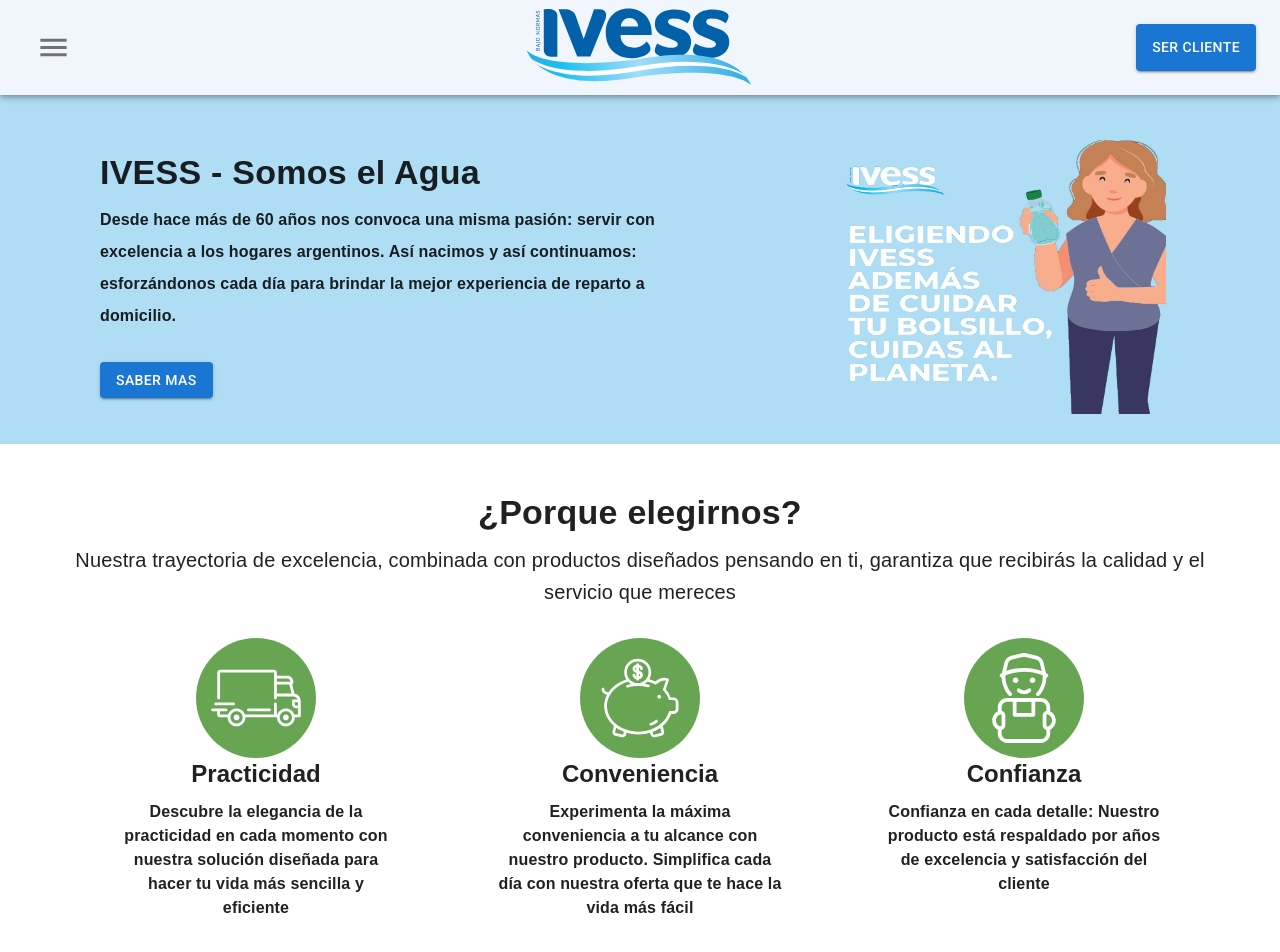
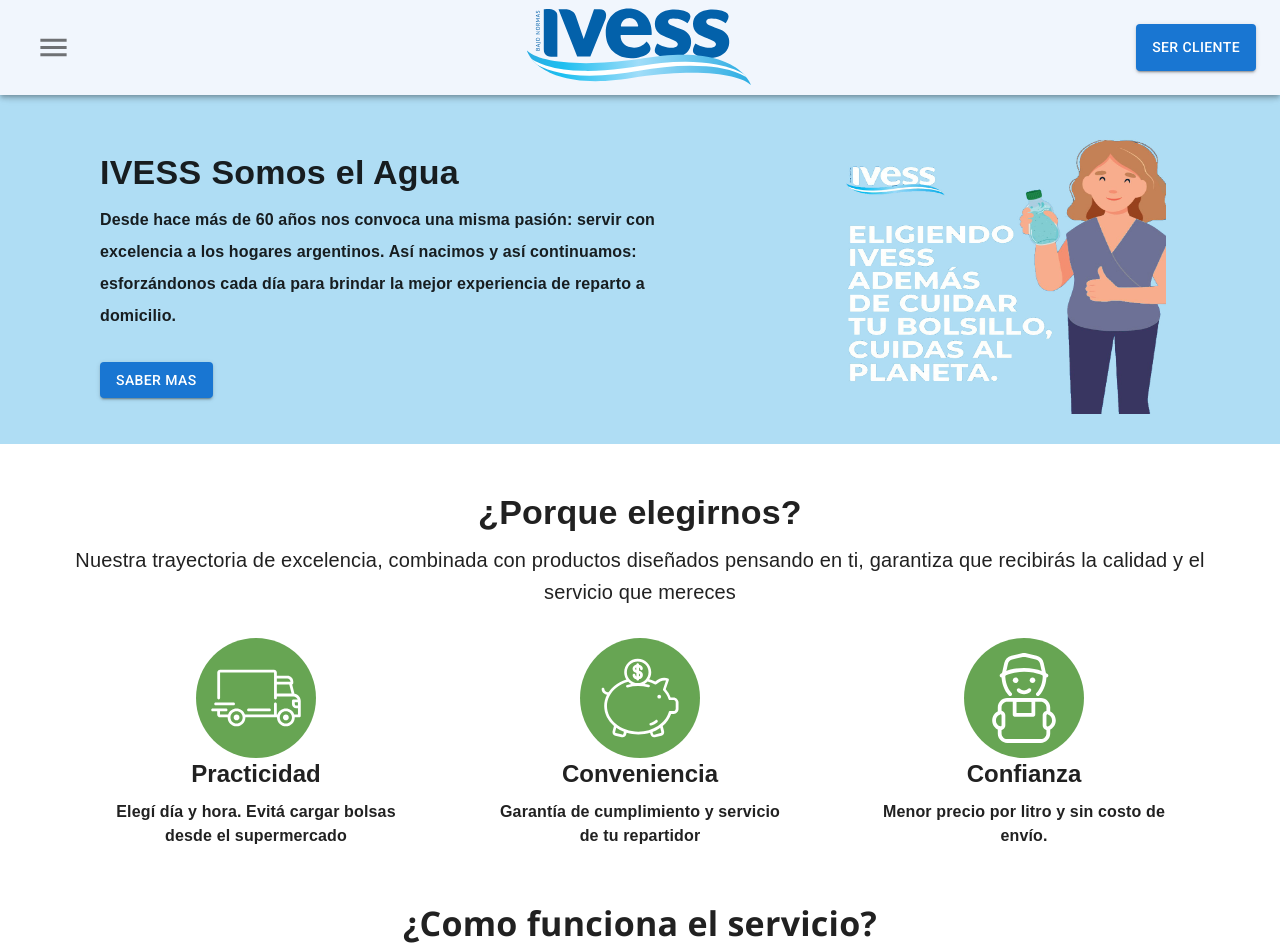
Before and after one commit to carlitosmcqueen/Pagina-Ivess-prueba, a React (Create React App) app: page / in a window 1280 px wide. Shown: the top 952 px of the page. Built offline with nearby package versions, Linux system fonts and the light colour scheme; no server answers.

Commit message:
detalles en los icons

```diff
--- a/src/Containers/main/main1.js
+++ b/src/Containers/main/main1.js
@@ -13,9 +13,15 @@
                 <Grid item xs={12} sm={12} md={7} sx={{ display:"flex", justifyContent:"space-between", alignItems: "center",padding:{xs:"10px 10px",sm:"20px 20px", md:"50px "}}}>
                     <Box sx={{ display:"flex",height:{xs:"auto",lg:"30vh"},justifyContent:"space-around",flexDirection:'column',alignItems:"space-between"}}>
                         <Box sx={{padding:"10px"}}>
-                        <Typography variant="h4" fontFamily='montserrat,sans-serif' fontWeight="bold" >
-                            IVESS - Somos el Agua
-                        </Typography>
+                            <Box sx={{display:"flex",flexDirection:{xs:"column",sm:"row"}}}>
+                            <Typography variant="h4" fontFamily='montserrat,sans-serif' fontWeight="bold" >
+                            IVESS
+                            </Typography>
+                            <Typography variant="h4" fontFamily='montserrat,sans-serif' fontWeight="bold" sx={{marginLeft:{xs:"0px",sm:"10px"}}} >
+                            Somos el Agua
+                            </Typography>
+
+                            </Box>
                         <Typography variant="h7" component="h4" sx={{wordBreak:"normal", lineHeight: 2,fontFamily:"montserrat,sans-serif", fontWeight:"bold" , padding:"10px 0px"}}>
                             Desde hace más de 60 años nos convoca una misma pasión: servir con excelencia a los hogares argentinos.
                             Así nacimos y así continuamos: esforzándonos cada día para brindar la mejor experiencia de reparto a domicilio.
--- a/src/Containers/main/main2.js
+++ b/src/Containers/main/main2.js
@@ -27,13 +27,13 @@
                 </Grid>
 
                 <Grid item xs={12} sm={4} pt={3} sx={{padding:"20px"}}>
-                    <PilaresIcon titulo="Practicidad" description="Descubre la elegancia de la practicidad en cada momento con nuestra solución diseñada para hacer tu vida más sencilla y eficiente" img={IconCamion}></PilaresIcon>
+                    <PilaresIcon titulo="Practicidad" description="Elegí día y hora. Evitá cargar bolsas desde el supermercado" img={IconCamion}></PilaresIcon>
                 </Grid>
                 <Grid item xs={12} sm={4} pt={3} sx={{padding:"20px"}}>
-                    <PilaresIcon titulo="Conveniencia" description="Experimenta la máxima conveniencia a tu alcance con nuestro producto. Simplifica cada día con nuestra oferta que te hace la vida más fácil" img={IconChanchito}></PilaresIcon>
+                    <PilaresIcon titulo="Conveniencia" description="Garantía de cumplimiento y servicio de tu repartidor" img={IconChanchito}></PilaresIcon>
                 </Grid>
                 <Grid item xs={12} sm={4} pt={3} sx={{padding:"20px"}}>
-                    <PilaresIcon titulo="Confianza" description="Confianza en cada detalle: Nuestro producto está respaldado por años de excelencia y satisfacción del cliente" img={IconTrabajador}></PilaresIcon>
+                    <PilaresIcon titulo="Confianza" description="Menor precio por litro y sin costo de envío." img={IconTrabajador}></PilaresIcon>
                 </Grid>
             </Grid>
 
--- a/src/components/footer/Footer.js
+++ b/src/components/footer/Footer.js
@@ -34,7 +34,7 @@
           </Grid>
           <Grid item xs={6} sm={4} sx={{ borderBottom: '2px solid #6b93be', padding:"1rem"}}>
             <Typography variant="h6" color="#ffffff" gutterBottom sx={{ textAlign: 'center',fontFamily:"montserrat,sans-serif"}}>
-            <Link color="inherit" sx={{textDecoration: 'none'}}>CONTACTANOS</Link>
+            CONTACTO
             </Typography>
             <Typography variant="h6" color="#ffffff" gutterBottom>
             <Link href="#" color="inherit" sx={{textDecoration: 'none', '&:hover': { color: '#044f98' } }}>XXXX-XXXX</Link>
```
